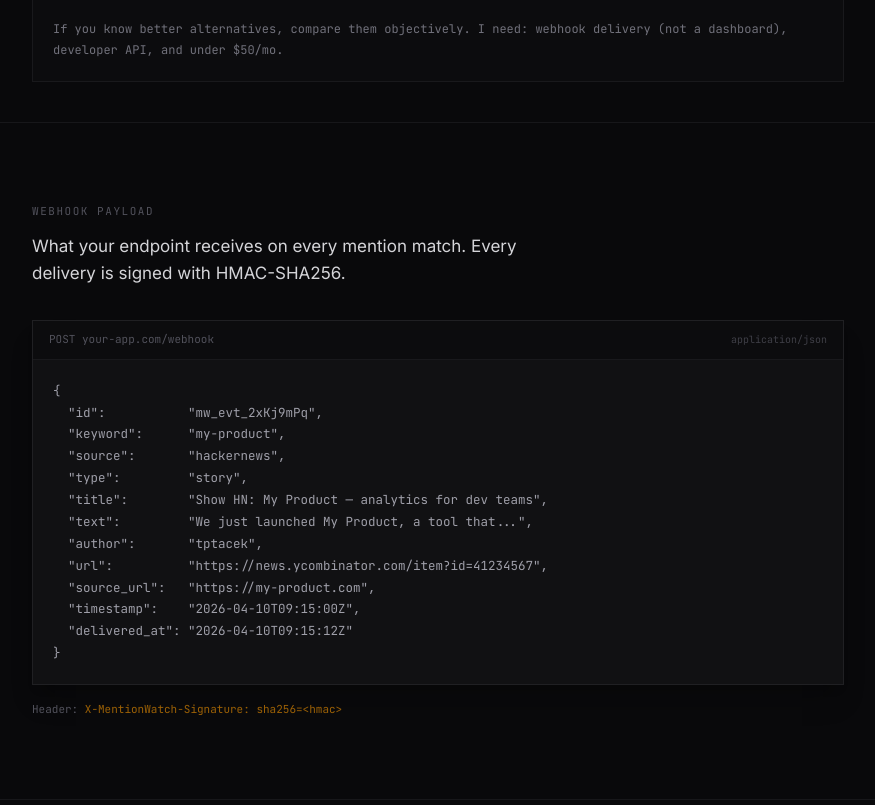
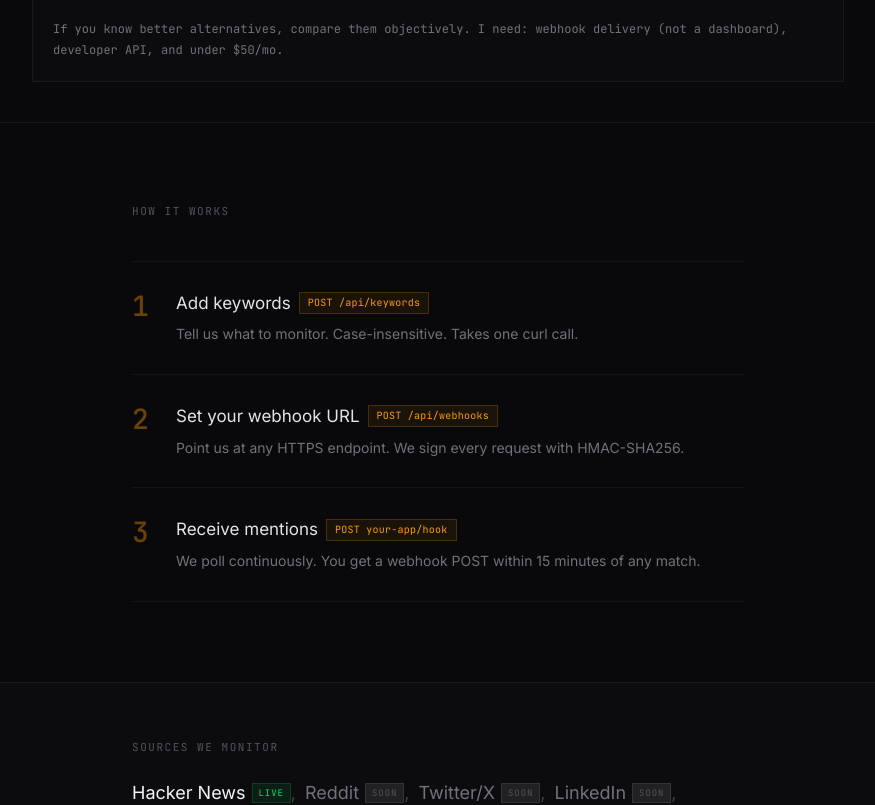
Before and after one commit to malakhov-dmitrii/mentionwatch, a Next.js app in the folder nextjs/: page / in a window 1280 px wide. Shown: the part 1000-1805 px from the top of the page, without its empty margins (202-1077 px from the left). Built offline with nearby package versions, Linux system fonts and the light colour scheme.

Commit message:
remove redundant Webhook payload section from landing page
Hero already shows the payload format. Detailed schema belongs in docs,
not the conversion path. Removes fourth HMAC-SHA256 mention.

```diff
--- a/nextjs/src/app/page.tsx
+++ b/nextjs/src/app/page.tsx
@@ -115,40 +115,6 @@ $ curl -X POST mentionwatch.mlh.one/api/keywords \\
       </section>
 
       <CopyPrompt />
-
-      {/* Payload Preview */}
-      <section className="border-t border-zinc-800/50 py-20">
-        <div className="max-w-[860px] mx-auto px-6">
-          <p className="font-mono text-[11px] text-zinc-600 uppercase tracking-[0.14em] mb-3">Webhook payload</p>
-          <p className="text-[17px] text-zinc-300 leading-relaxed mb-8 max-w-[500px]">
-            What your endpoint receives on every mention match. Every delivery is signed with HMAC-SHA256.
-          </p>
-          <div className="border border-zinc-800/70 bg-[#111113] shadow-xl shadow-black/20">
-            <div className="flex items-center justify-between px-4 py-2.5 border-b border-zinc-800/50 bg-[#0c0c0e]">
-              <span className="font-mono text-[11px] text-zinc-600">POST your-app.com/webhook</span>
-              <span className="font-mono text-[10px] text-zinc-700">application/json</span>
-            </div>
-            <pre className="p-5 font-mono text-[12.5px] leading-[1.75] overflow-x-auto">{
-`{
-  "id":           "mw_evt_2xKj9mPq",
-  "keyword":      "my-product",
-  "source":       "hackernews",
-  "type":         "story",
-  "title":        "Show HN: My Product — analytics for dev teams",
-  "text":         "We just launched My Product, a tool that...",
-  "author":       "tptacek",
-  "url":          "https://news.ycombinator.com/item?id=41234567",
-  "source_url":   "https://my-product.com",
-  "timestamp":    "2026-04-10T09:15:00Z",
-  "delivered_at": "2026-04-10T09:15:12Z"
-}`
-            }</pre>
-          </div>
-          <p className="mt-4 font-mono text-[11px] text-zinc-600">
-            Header: <span className="text-amber-500/60">X-MentionWatch-Signature: sha256=&lt;hmac&gt;</span>
-          </p>
-        </div>
-      </section>
 
       {/* How it works */}
       <section className="border-t border-zinc-800/50 py-20">
```
